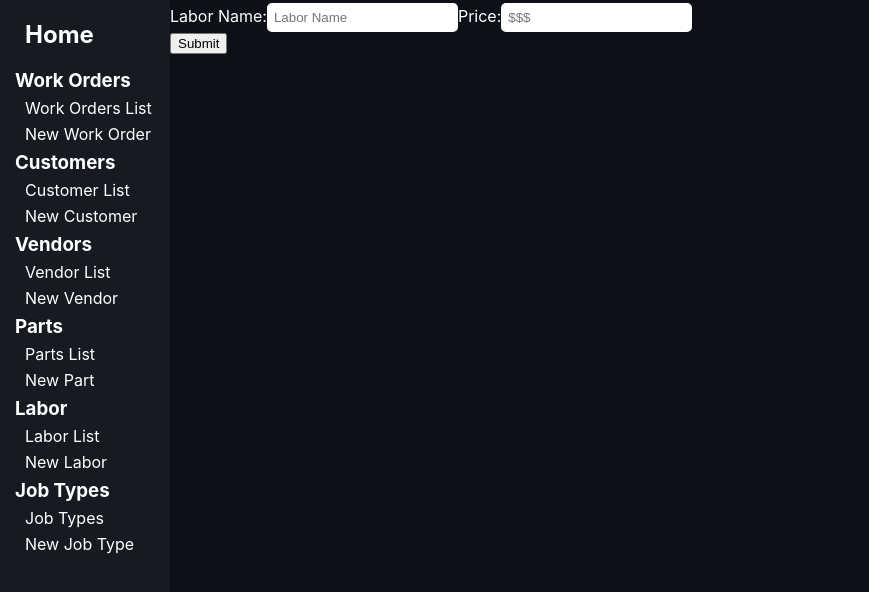
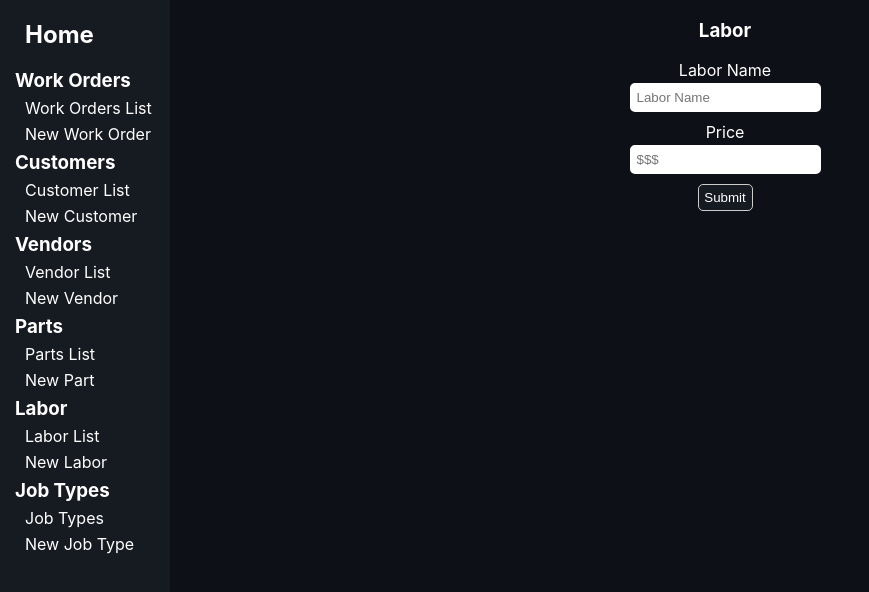
Before and after one commit to CraigYeoman/erp-yre, a React (Create React App) app in the folder client/: page /laboredit/1 in a window 1280 px wide. Shown: the top 592 px of the page, without its empty margins (0-869 px from the left). Built offline with nearby package versions, Linux system fonts and the light colour scheme.

Commit message:
Basic Styling Labor Edit Form

```diff
--- a/client/src/App.css
+++ b/client/src/App.css
@@ -95,7 +95,11 @@ input, select{
 
 .buttons:hover {
     background-color: rgb(102, 102, 102);
+}
 
+.buttons:hover a{
+    color: white;
+    text-decoration: none;
 }
 
 .buttons.dark:hover {
--- a/client/src/components/labor/LaborDetail.jsx
+++ b/client/src/components/labor/LaborDetail.jsx
@@ -36,7 +36,7 @@ const LaborDetail = () => {
           </Link>
         </button>
         <button className="buttons" onClick={() => onSubmitGet(_id, "labor")}>
-          Delete{" "}
+          Delete
         </button>
       </div>
 
--- a/client/src/components/labor/LaborEditForm.jsx
+++ b/client/src/components/labor/LaborEditForm.jsx
@@ -50,11 +50,12 @@ const LaborEditForm = () => {
   }
 
   return (
-    <div>
-      <form onSubmit={onSubmit}>
-        <div>
-          <label htmlFor="name">
-            Labor Name:
+    <div className="container-column">
+      <h3>Labor</h3>
+      <form className="container-column gap" onSubmit={onSubmit}>
+        <div className="container-column gap">
+          <div className="container-column">
+            <label htmlFor="name">Labor Name</label>
             <input
               type="text"
               placeholder="Labor Name"
@@ -63,9 +64,9 @@ const LaborEditForm = () => {
               value={values.name}
               onChange={handleChange}
             ></input>
-          </label>
-          <label htmlFor="price">
-            Price:
+          </div>
+          <div className="container-column">
+            <label htmlFor="price">Price</label>
             <input
               type="number"
               placeholder="$$$"
@@ -74,19 +75,22 @@ const LaborEditForm = () => {
               value={values.price}
               onChange={handleChange}
             ></input>
-          </label>
           </div>
-        <button type="submit">Submit</button>
+        </div>
+        <button className="buttons" type="submit">
+          Submit
+        </button>
       </form>
       {response && (
-        <div>
-          <p>{responseText.msg}</p>
-          <div>
-            <h3>Old</h3>
+        <div className="container-column">
+          <h3>Labor Edited</h3>
+          <div className="container-row">
+            <div className="container-background">
+              <h3>Previous</h3>
               <p>{responseText.updatedLabor.name}</p>
-            <p>{responseText.updatedLabor.price}</p>
+              <p>${responseText.updatedLabor.price}</p>
             </div>
-          <div>
+            <div className="container-background">
               <h3>Updated</h3>
               <p>
                 {" "}
@@ -97,7 +101,8 @@ const LaborEditForm = () => {
                   {responseText.labor.name}
                 </Link>{" "}
               </p>
-            <p>{responseText.labor.price}</p>
+              <p>${responseText.labor.price}</p>
+            </div>
           </div>
         </div>
       )}
```
Lines whose indentation alone changed are shown as unchanged.
